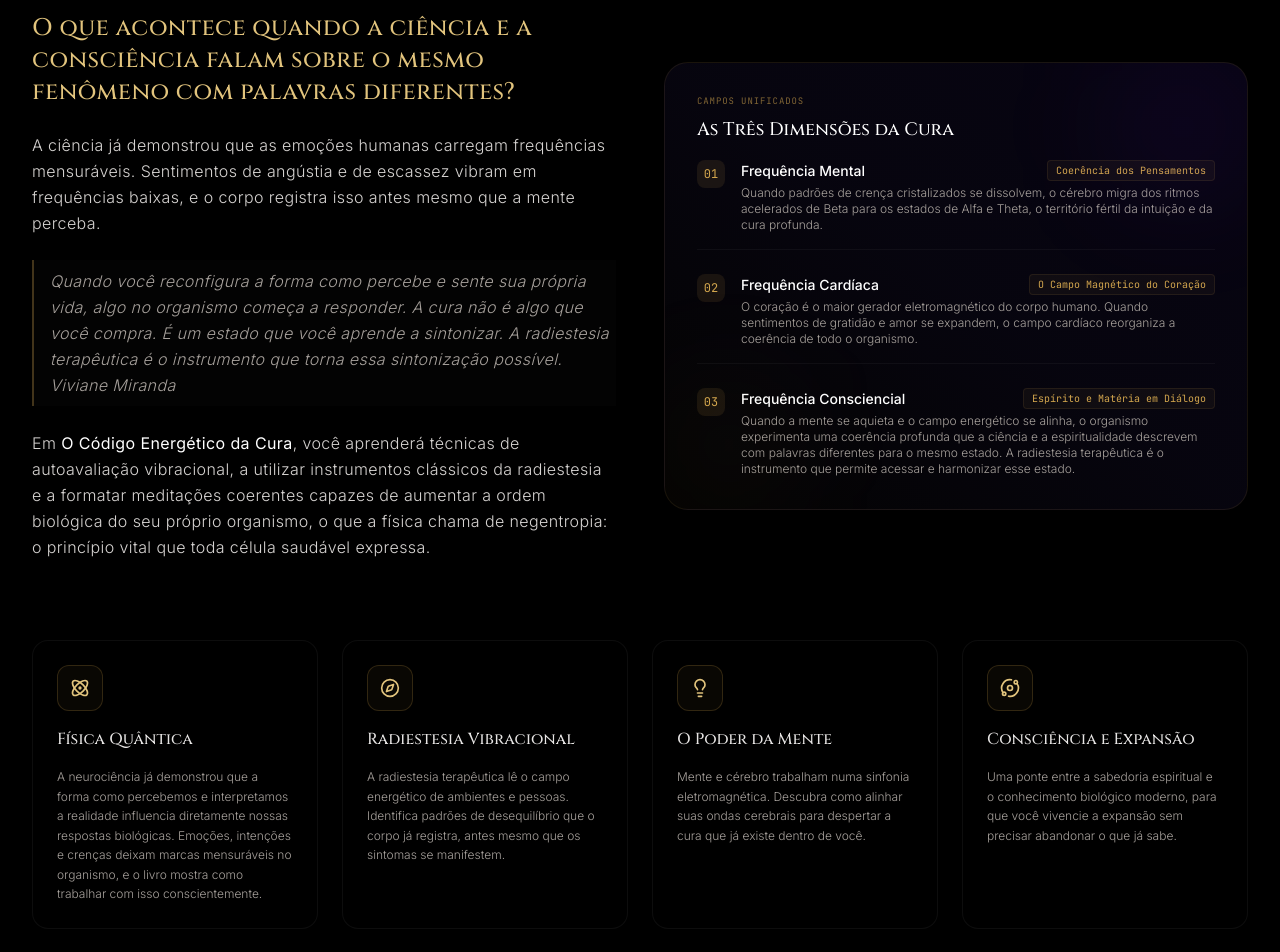
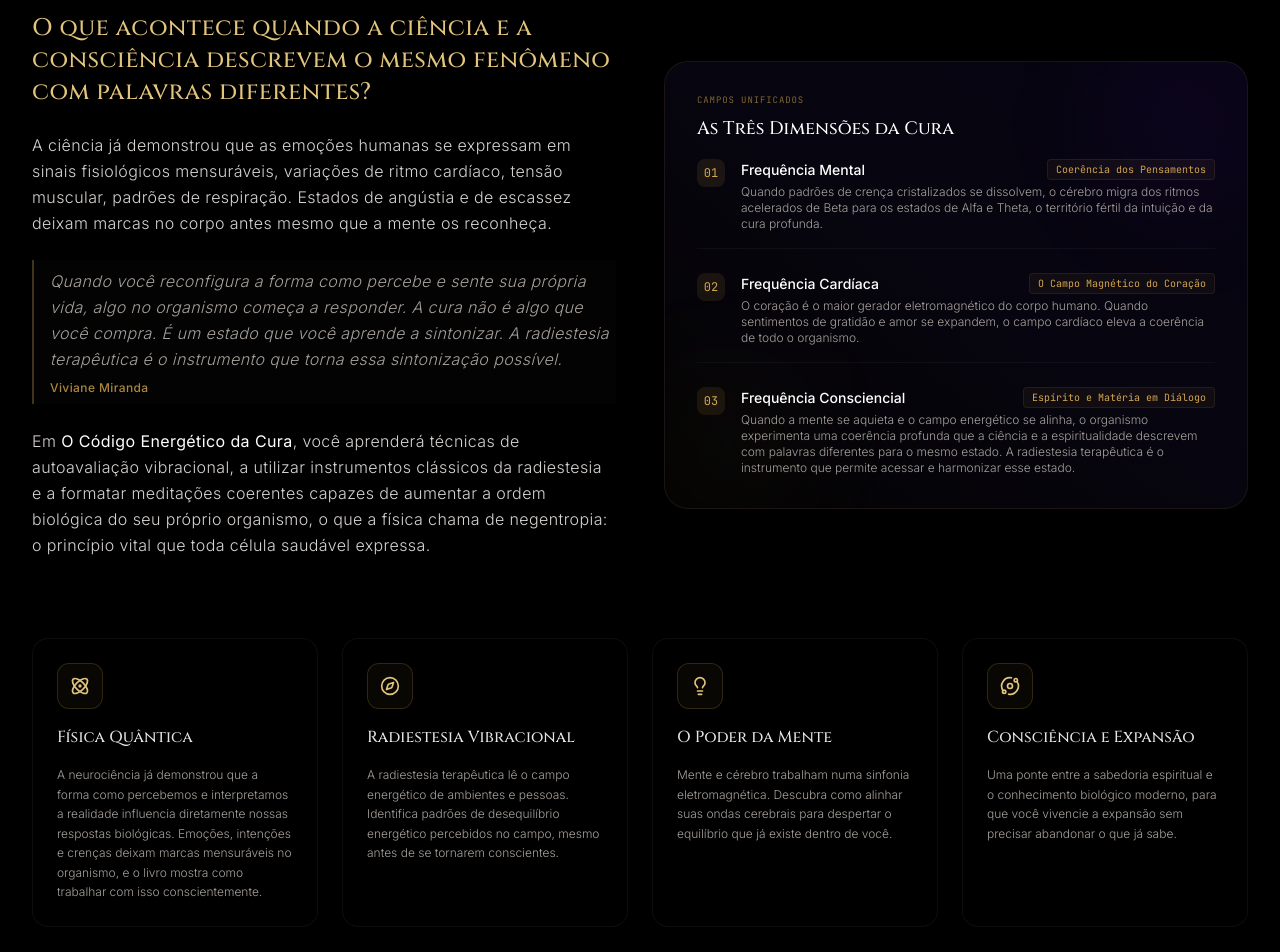
Before and after one commit to dudaalvs44-cyber/dudaalvs, a React (Vite) app: page / in a window 1280 px wide. Shown: the part 1080-2032 px from the top of the page. Built offline with nearby package versions, Linux system fonts and the light colour scheme.

Commit message:
feat(ui): update hero subtitle and refine copy
Add tagline to Hero component and improve descriptions in AboutBook for better clarity and tone.

```diff
--- a/src/components/AboutBook.tsx
+++ b/src/components/AboutBook.tsx
@@ -11,12 +11,12 @@ export default function AboutBook() {
     {
       icon: Compass,
       title: "Radiestesia Vibracional",
-      desc: "A radiestesia terapêutica lê o campo energético de ambientes e pessoas. Identifica padrões de desequilíbrio que o corpo já registra, antes mesmo que os sintomas se manifestem.",
+      desc: "A radiestesia terapêutica lê o campo energético de ambientes e pessoas. Identifica padrões de desequilíbrio energético percebidos no campo, mesmo antes de se tornarem conscientes.",
     },
     {
       icon: Lightbulb,
       title: "O Poder da Mente",
-      desc: "Mente e cérebro trabalham numa sinfonia eletromagnética. Descubra como alinhar suas ondas cerebrais para despertar a cura que já existe dentro de você.",
+      desc: "Mente e cérebro trabalham numa sinfonia eletromagnética. Descubra como alinhar suas ondas cerebrais para despertar o equilíbrio que já existe dentro de você.",
     },
     {
       icon: Orbit,
@@ -47,7 +47,7 @@ export default function AboutBook() {
           </h2>
 
           <p className="font-sans text-stone-400 text-sm sm:text-base leading-relaxed tracking-wider font-light">
-            Entender como curar a sua vida não é um ato de misticismo abstrato, mas de domínio da sua natureza bioenergética. O livro revela como integrar o que a biologia e a neurociência descrevem ao que as práticas energéticas milenares experienciam, uma leitura que amplia sem fragmentar.
+            Entender como reorganizar sua energia não é um ato de misticismo abstrato, mas de domínio da sua natureza bioenergética. O livro mostra como a biologia e a neurociência explicam, em sua linguagem, o que as práticas energéticas milenares já vivenciam há séculos. Uma leitura que amplia sem fragmentar.
           </p>
         </div>
 
@@ -57,15 +57,16 @@ export default function AboutBook() {
           {/* Poetic & Deep Scientific Narrative */}
           <div className="space-y-6 text-stone-300 text-sm sm:text-base leading-relaxed tracking-wide font-light">
             <h3 className="font-display text-xl md:text-2xl text-gold-300 font-medium">
-              O que acontece quando a ciência e a consciência falam sobre o mesmo fenômeno com palavras diferentes?
+              O que acontece quando a ciência e a consciência descrevem o mesmo fenômeno com palavras diferentes?
             </h3>
 
             <p>
-              A ciência já demonstrou que as emoções humanas carregam frequências mensuráveis. Sentimentos de angústia e de escassez vibram em frequências baixas, e o corpo registra isso antes mesmo que a mente perceba.
+              A ciência já demonstrou que as emoções humanas se expressam em sinais fisiológicos mensuráveis, variações de ritmo cardíaco, tensão muscular, padrões de respiração. Estados de angústia e de escassez deixam marcas no corpo antes mesmo que a mente os reconheça.
             </p>
 
             <p className="border-l-2 border-gold-400/30 pl-4 py-2 italic text-stone-400 bg-white/[0.01]">
-              Quando você reconfigura a forma como percebe e sente sua própria vida, algo no organismo começa a responder. A cura não é algo que você compra. É um estado que você aprende a sintonizar. A radiestesia terapêutica é o instrumento que torna essa sintonização possível. Viviane Miranda
+              Quando você reconfigura a forma como percebe e sente sua própria vida, algo no organismo começa a responder. A cura não é algo que você compra. É um estado que você aprende a sintonizar. A radiestesia terapêutica é o instrumento que torna essa sintonização possível.
+              <span className="block not-italic text-xs text-gold-400/80 mt-2 font-medium">Viviane Miranda</span>
             </p>
 
             <p>
@@ -84,7 +85,7 @@ export default function AboutBook() {
             <div className="space-y-6">
               {[
                 { lvl: "Frequência Mental", freq: "Coerência dos Pensamentos", text: "Quando padrões de crença cristalizados se dissolvem, o cérebro migra dos ritmos acelerados de Beta para os estados de Alfa e Theta, o território fértil da intuição e da cura profunda." },
-                { lvl: "Frequência Cardíaca", freq: "O Campo Magnético do Coração", text: "O coração é o maior gerador eletromagnético do corpo humano. Quando sentimentos de gratidão e amor se expandem, o campo cardíaco reorganiza a coerência de todo o organismo." },
+                { lvl: "Frequência Cardíaca", freq: "O Campo Magnético do Coração", text: "O coração é o maior gerador eletromagnético do corpo humano. Quando sentimentos de gratidão e amor se expandem, o campo cardíaco eleva a coerência de todo o organismo." },
                 { lvl: "Frequência Consciencial", freq: "Espírito e Matéria em Diálogo", text: "Quando a mente se aquieta e o campo energético se alinha, o organismo experimenta uma coerência profunda que a ciência e a espiritualidade descrevem com palavras diferentes para o mesmo estado. A radiestesia terapêutica é o instrumento que permite acessar e harmonizar esse estado." }
               ].map((item, idx) => (
                 <div key={idx} className="flex gap-4 items-start pb-4 border-b border-white/[0.04] last:border-0 last:pb-0">
--- a/src/components/Hero.tsx
+++ b/src/components/Hero.tsx
@@ -170,10 +170,13 @@ export default function Hero({ onBuyClick }: HeroProps) {
           <div className="flex items-center gap-4 w-full md:w-auto justify-center md:justify-start">
 
             {/* Title / Description */}
-            <div className="text-center md:text-left w-full md:w-auto space-y-0.5">
+            <div className="text-center md:text-left w-full md:w-auto space-y-1">
               <h1 className="font-display text-[11px] min-[360px]:text-sm sm:text-base md:text-md lg:text-lg font-bold tracking-wider uppercase bg-gradient-to-r from-white via-white to-gold-400 bg-clip-text text-transparent whitespace-nowrap">
                 O Código Energético da Cura
               </h1>
+              <p className="text-stone-400 text-[10px] min-[360px]:text-[11px] sm:text-xs tracking-wider">
+                Energia, mente, corpo e espírito. Um só código.
+              </p>
             </div>
           </div>
 
```
